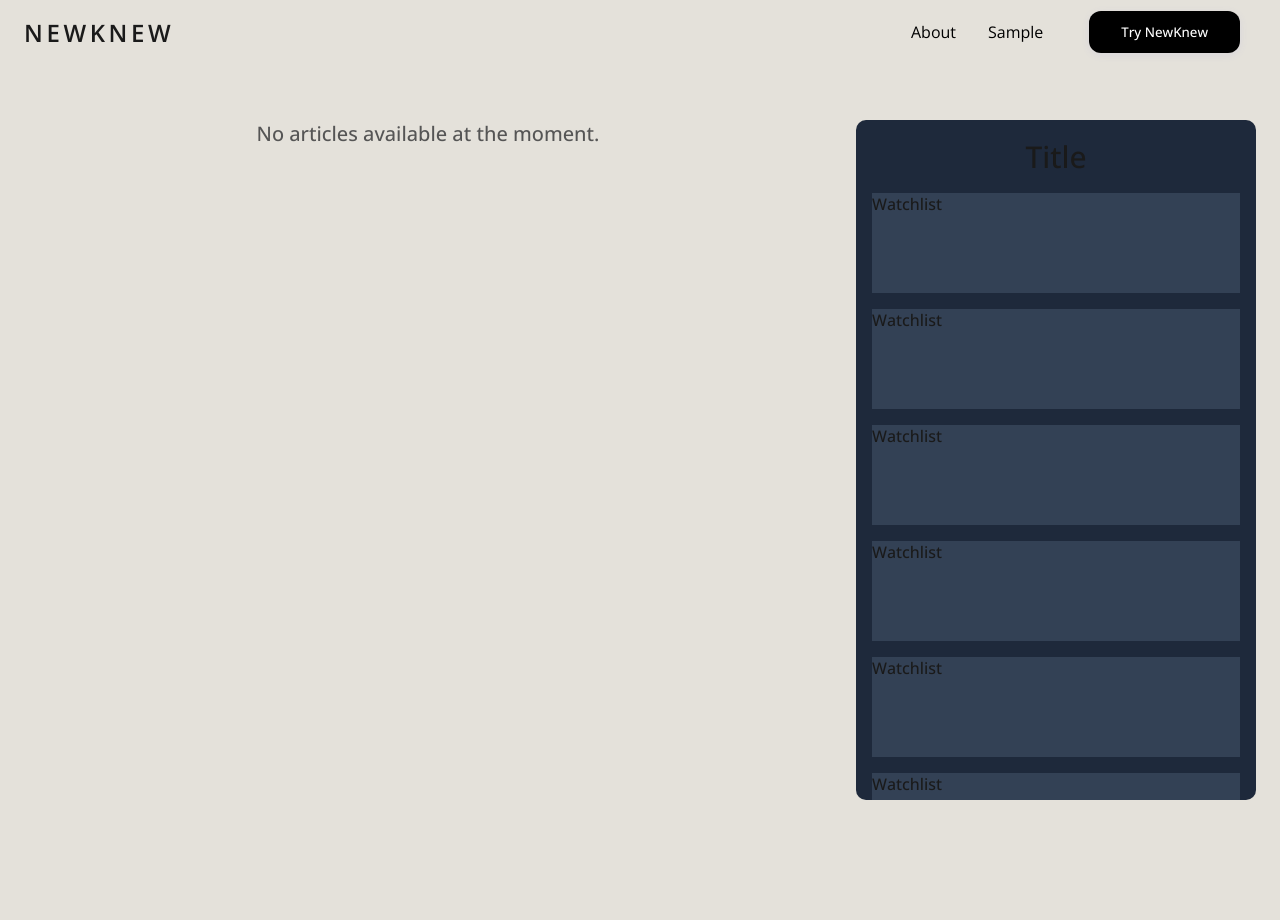
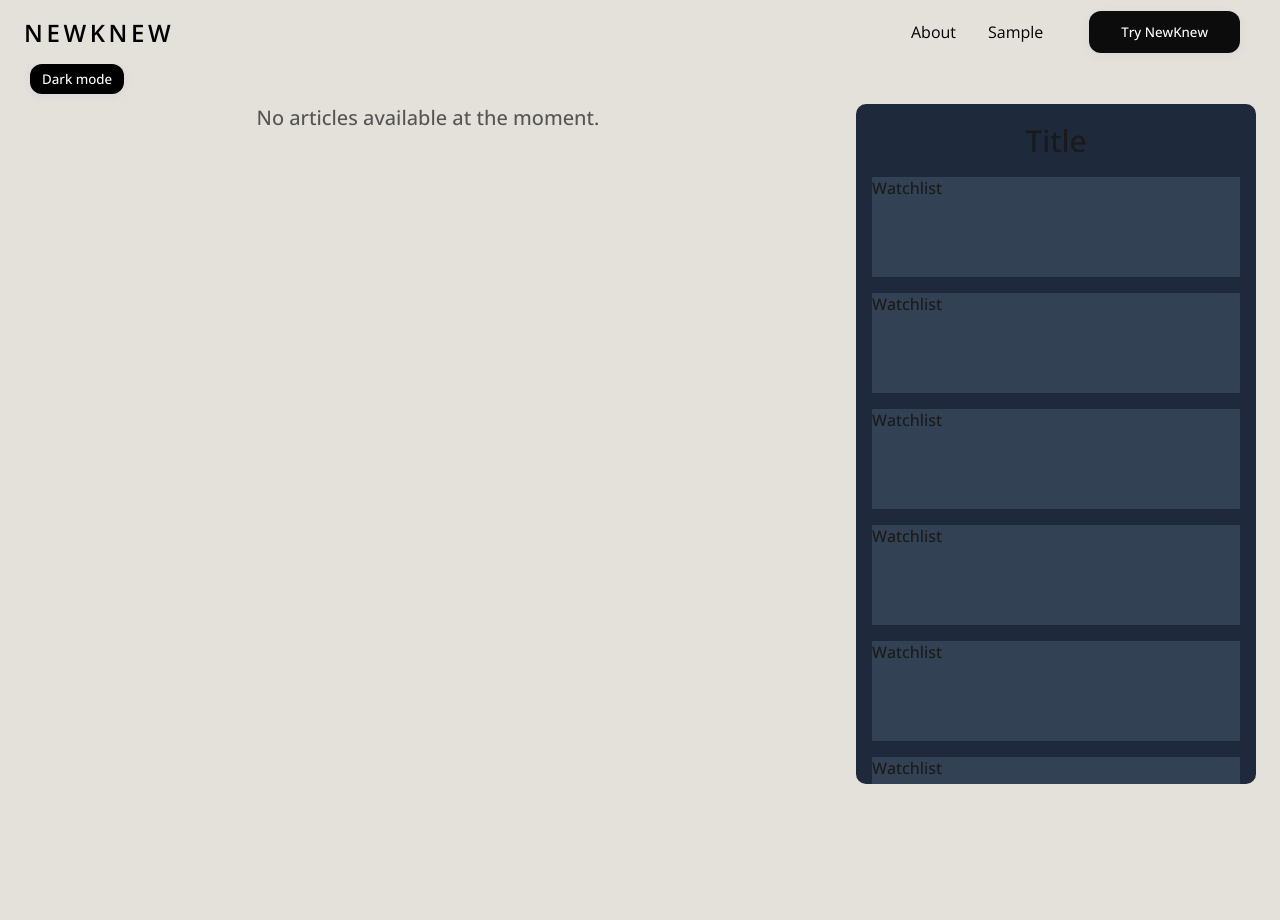
Before and after one commit to andrewwu13/ai_news, a plain HTML site: page index.html in a window 1280 px wide. After the commit the page ends 864 px from the top, so only its background shows below. Drawn offline with nearby package versions, Linux system fonts and the light colour scheme.

Commit message:
Added dark mode w/o working toggle feature

```diff
--- a/index.html
+++ b/index.html
@@ -22,6 +22,7 @@
                 <button class="nav-btn"><a href="index.html">Try NewKnew</a></button>
             </div>
         </div>
+        <div class="spacer"><button class="dark-mode">Dark mode</button></div>
         <div class="page-container">
             <div class="article-grid">
                 <div class="article-preview" id="article-preview">
--- a/styles.css
+++ b/styles.css
@@ -12,7 +12,7 @@
 }
 body {
     min-height: 100vh;
-    background: rgb(228, 225, 218);
+    background: light-dark(rgb(228, 225, 218), rgb(12, 12, 12));
     color: #1a1a1a;
 }
 a {
@@ -23,6 +23,9 @@ ul {
     list-style-type: none;
     margin: 0px;
     padding: 0px;
+}
+:root {
+    color-scheme: light dark;
 }
 
 .nav-bar {
@@ -35,18 +38,20 @@ ul {
     left: 0;
     width: 100vw;
     height: 64px;
-    background: rgb(228, 225, 218);
+    background: light-dark(rgb(228, 225, 218), rgb(12, 12, 12));
     z-index: 1000;
     padding: 0 40px 0 24px;
 }
+
 .nav-title {
     font-size: 24px;
     font-weight: 600;
     letter-spacing: 0.15em;
+    color: light-dark(black, white);
 }
-.nav-bar .nav-btn {
-    background: black;
-    color: #fff;
+.nav-btn {
+    background: light-dark(rgb(12, 12, 12), rgb(198, 198, 198));
+    color: light-dark(rgb(255, 255, 255), rgb(0, 0, 0));
     border: none;
     border-radius: 12px;
     padding: 12px 32px;
@@ -73,6 +78,7 @@ ul {
     margin-right: 16px;
     color: black;
     font-weight: 400;
+    color: light-dark(black, white);
 }
 .nav-link:hover {
     text-decoration: underline;
@@ -80,11 +86,33 @@ ul {
     text-underline-offset: 2.5px;
 }
 
+.spacer {
+    position: relative;
+    width: 100%;
+    height: 40px;
+    margin-top: 64px;
+}
+.dark-mode {
+    background: black;
+    color: #fff;
+    border: none;
+    border-radius: 12px;
+    padding: 6px 12px;
+    cursor: pointer;
+    margin-left: 30px;
+    box-shadow: 0 2px 8px rgba(99, 102, 241, 0.08);
+    transition:
+        background 0.2s,
+        transform 0.2s;
+}
+.dark-mode:hover {
+    background: rgb(40, 40, 40);
+}
+
 .page-container {
     display: grid;
     grid-template-columns: 1fr 400px;
     gap: 24px;
-    margin-top: 120px;
     padding: 0 24px;
 }
 
@@ -92,7 +120,7 @@ ul {
     display: grid;
 }
 .article {
-    background-color: #f4f4f4;
+    background-color: light-dark(rgb(255, 255, 255), rgb(77, 76, 72));
     position: relative;
     display: flex;
     flex-flow: row;
@@ -107,11 +135,14 @@ ul {
 }
 .article-wrapper {
     position: relative;
-    background-color: #ffffff;
+    background-color: light-dark(rgb(255, 255, 255), rgb(77, 76, 72));
     padding: 16px;
     border-radius: 10px;
     width: 100%;
     max-width: 1000px;
+}
+.article-wrapper p {
+    color: light-dark(rgb(255, 255, 255), rgb(210, 210, 210));
 }
 .article-preview {
     overflow-y: auto;
@@ -136,7 +167,12 @@ ul {
 .article-date {
     font-size: 16px;
     margin-bottom: 6px;
+    font-weight: 400;
 }
+.article-summary {
+    font-weight: 200;
+}
+
 .watch-list {
     position: sticky;
     top: 120px;
```
